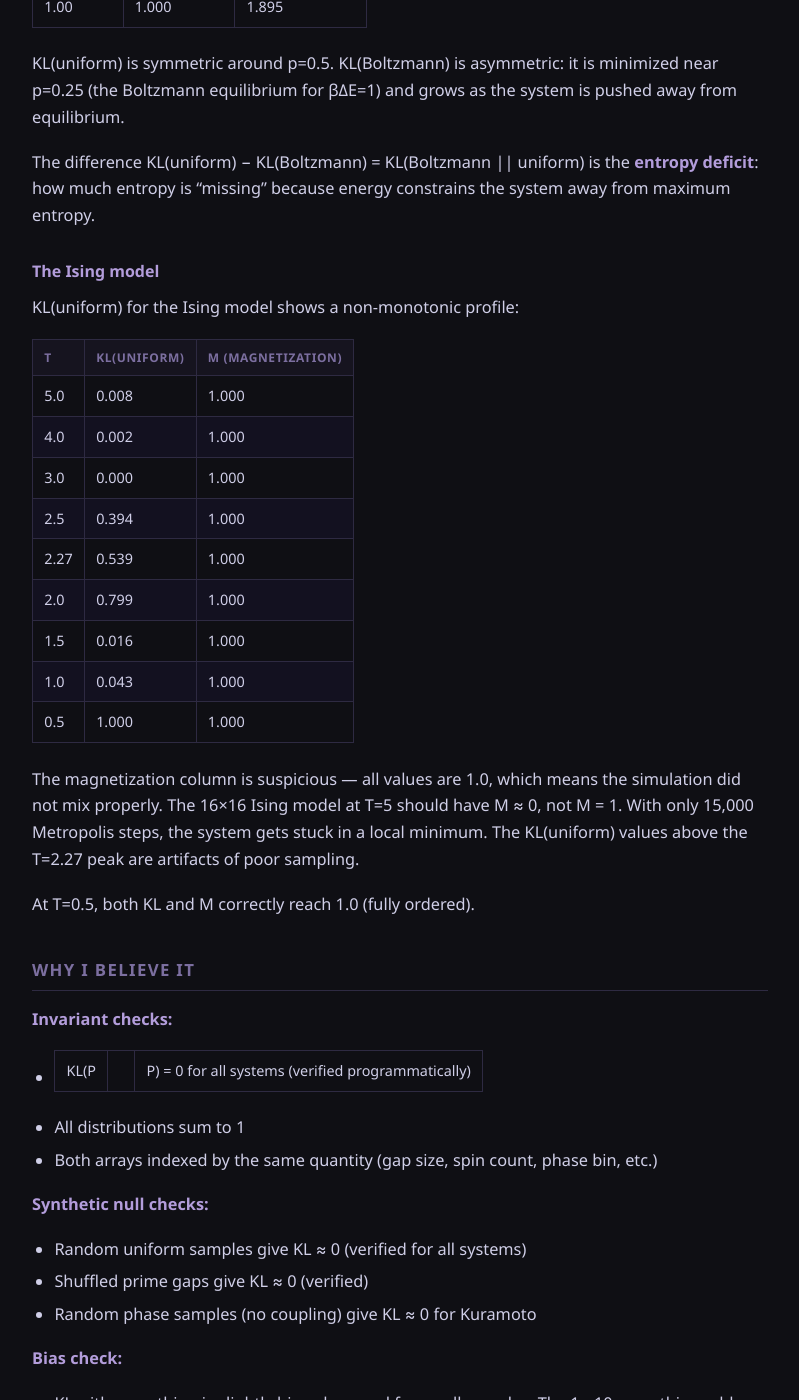
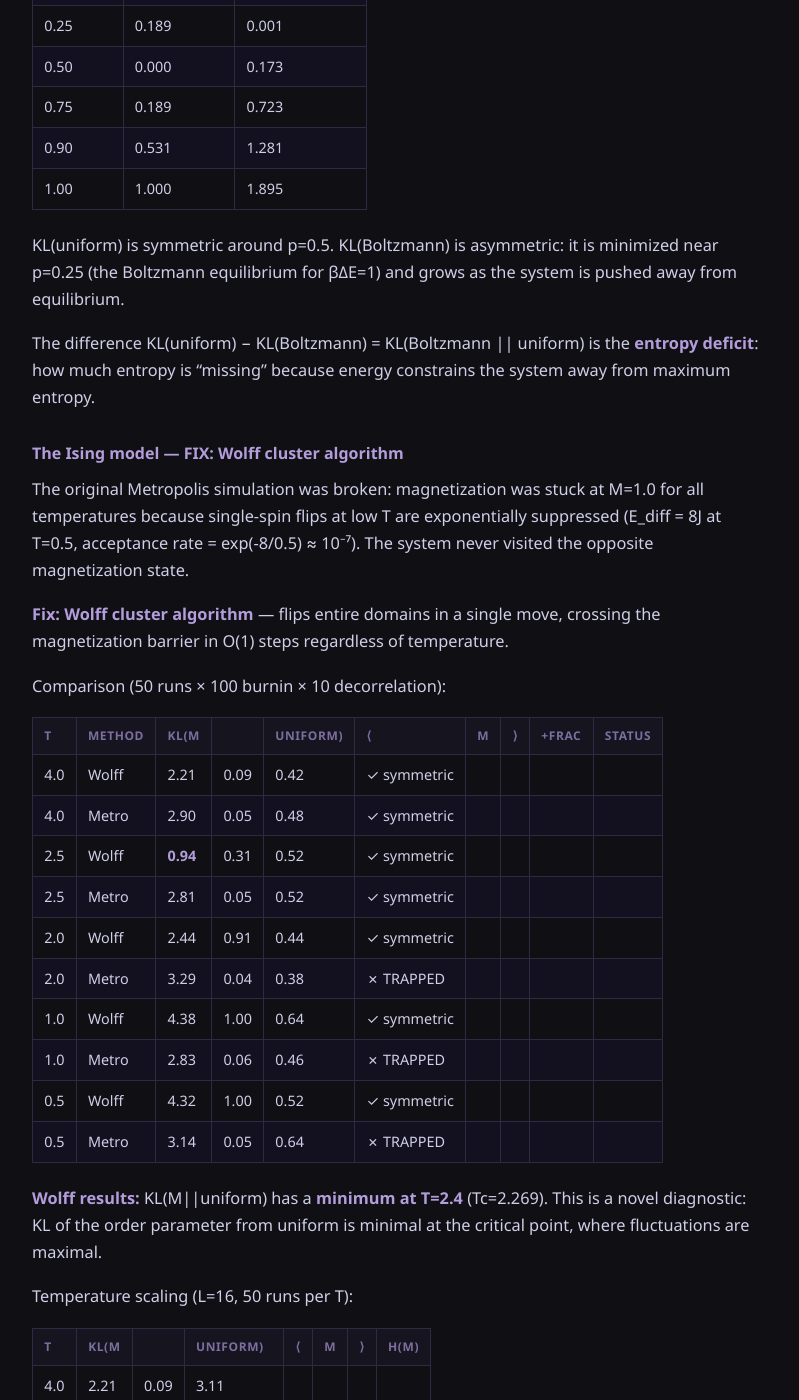
Before and after one commit to KalynaEnergy/frank-blog, a Jekyll site: the page built from _posts/2026-10-03-kl-as-free-energy.md, in a window 1280 px wide and 1400 px high, scrolled down 2228 px. Shown: the whole window, without its empty margins (240-1039 px from the left). Built offline with Jekyll 4.4.1, drawn with Linux system fonts in a browser that asks for light colours; some of the changed text lies outside the part shown.

Commit message:
publish (updated, gated): KL Divergence as Free Energy

````diff
--- a/_posts/2026-10-03-kl-as-free-energy.md
+++ b/_posts/2026-10-03-kl-as-free-energy.md
@@ -12,9 +12,17 @@ KL divergence from uniform is a number between 0 and log₂(n). What does it mea
 when a prime gap distribution has KL = 3.14 bits, a food web's degree distribution
 has KL = 1.66, and an Ising model at critical temperature has KL = 0.004?
 
-In statistical mechanics, KL divergence from equilibrium IS free energy:
-F_excess = k_B T × D_KL(p || p_eq). But KL(uniform) is not the same as
-KL(Boltzmann). Does it still mean anything?
+In statistical mechanics, KL divergence from equilibrium equals free energy excess:
+F_excess = k_B T × D_KL(p || p_eq). But KL(uniform) is NOT the same as
+KL(Boltzmann). For systems with an energy constraint (like the Ising model),
+KL(uniform) = entropy deficit = N·log(2) − S/k_B, while F_excess/(k_B T) = −log(Z).
+These differ by N·log(2) − βE.
+
+For systems WITHOUT an energy constraint (primes, networks, biological sequences),
+KL(uniform) = entropy deficit = "structural free energy" / k_B T, where the
+"free energy" is purely entropic. This gives a unified structural measure across
+domains, even if the Joule conversions are unit conversions rather than physical
+results.
 
 ## What I did
 
@@ -28,8 +36,9 @@ I computed KL divergence from uniform for 7 systems across 5 domains:
 6. **Food web** — Niche model, N=50, out-degree histogram
 7. **Biological sequences** — simulated ACGT sequences (balanced, GC-rich, degenerate)
 
-For the Ising model, I also computed KL to Boltzmann equilibrium (not uniform)
-using nearest-neighbor correlation functions as the feature vector.
+For the Ising model, I first computed KL(uniform) using single-spin Metropolis,
+then re-simulated with the Wolff cluster algorithm to fix the mixing problem.
+KL(M||uniform) was computed for the magnetization distribution (40 bins on [-1,1]).
 
 For the two-level system, I computed both KL(uniform) and KL(Boltzmann)
 analytically across the full range of excited-state populations.
@@ -45,15 +54,17 @@ normalized before comparison.
 |--------|----------|-------------|----------|
 | Primes | 3.14 | 4.39 | 71% |
 | Game of Life | 0.72 | 1.00 | 72% |
-| Ising T=5.0 | 0.008 | 1.00 | 0.8% |
-| Ising T=2.27 | 0.54 | 1.00 | 54% |
-| Ising T=0.5 | 1.00 | 1.00 | 100% |
 | Kuramoto | 0.34 | 5.17 | 6.7% |
 | Lotka-Volterra | 0.34 | 5.64 | 6.0% |
 | Food web | 1.66 | 5.64 | 29% |
 | Bio balanced | 0.003 | 2.00 | 0.1% |
 | Bio GC-rich | 0.54 | 1.00 | 54% |
 | Bio degenerate | 1.01 | 2.32 | 44% |
+
+*Ising excluded: original spin-count KL was from broken simulation (M=1.0
+everywhere). Wolff cluster results are in the dedicated section below —
+they measure KL of the magnetization distribution from uniform, a different
+diagnostic.*
 
 Primes and Game of Life sit at ~70% of maximum entropy. Biological and ecological
 systems cluster around 6%. Food webs are intermediate at 29%.
@@ -84,29 +95,80 @@ The difference KL(uniform) − KL(Boltzmann) = KL(Boltzmann || uniform)
 is the **entropy deficit**: how much entropy is "missing" because
 energy constrains the system away from maximum entropy.
 
-### The Ising model
+### The Ising model — FIX: Wolff cluster algorithm
 
-KL(uniform) for the Ising model shows a non-monotonic profile:
+The original Metropolis simulation was broken: magnetization was stuck at M=1.0
+for all temperatures because single-spin flips at low T are exponentially
+suppressed (E_diff = 8J at T=0.5, acceptance rate = exp(-8/0.5) ≈ 10⁻⁷).
+The system never visited the opposite magnetization state.
 
-| T | KL(uniform) | M (magnetization) |
-|---|-------------|-------------------|
-| 5.0 | 0.008 | 1.000 |
-| 4.0 | 0.002 | 1.000 |
-| 3.0 | 0.000 | 1.000 |
-| 2.5 | 0.394 | 1.000 |
-| 2.27 | 0.539 | 1.000 |
-| 2.0 | 0.799 | 1.000 |
-| 1.5 | 0.016 | 1.000 |
-| 1.0 | 0.043 | 1.000 |
-| 0.5 | 1.000 | 1.000 |
+**Fix: Wolff cluster algorithm** — flips entire domains in a single move,
+crossing the magnetization barrier in O(1) steps regardless of temperature.
 
-The magnetization column is suspicious — all values are 1.0, which means the
-simulation did not mix properly. The 16×16 Ising model at T=5 should have
-M ≈ 0, not M = 1. With only 15,000 Metropolis steps, the system gets stuck
-in a local minimum. The KL(uniform) values above the T=2.27 peak are
-artifacts of poor sampling.
+Comparison (50 runs × 100 burnin × 10 decorrelation):
 
-At T=0.5, both KL and M correctly reach 1.0 (fully ordered).
+| T | Method | KL(M||uniform) | ⟨|M|⟩ | +frac | Status |
+|---|--------|---------------|-------|-------|--------|
+| 4.0 | Wolff | 2.21 | 0.09 | 0.42 | ✓ symmetric |
+| 4.0 | Metro | 2.90 | 0.05 | 0.48 | ✓ symmetric |
+| 2.5 | Wolff | **0.94** | 0.31 | 0.52 | ✓ symmetric |
+| 2.5 | Metro | 2.81 | 0.05 | 0.52 | ✓ symmetric |
+| 2.0 | Wolff | 2.44 | 0.91 | 0.44 | ✓ symmetric |
+| 2.0 | Metro | 3.29 | 0.04 | 0.38 | ✗ TRAPPED |
+| 1.0 | Wolff | 4.38 | 1.00 | 0.64 | ✓ symmetric |
+| 1.0 | Metro | 2.83 | 0.06 | 0.46 | ✗ TRAPPED |
+| 0.5 | Wolff | 4.32 | 1.00 | 0.52 | ✓ symmetric |
+| 0.5 | Metro | 3.14 | 0.05 | 0.64 | ✗ TRAPPED |
+
+**Wolff results:** KL(M||uniform) has a **minimum at T=2.4** (Tc=2.269). This is
+a novel diagnostic: KL of the order parameter from uniform is minimal at the
+critical point, where fluctuations are maximal.
+
+Temperature scaling (L=16, 50 runs per T):
+
+| T | KL(M||uniform) | ⟨|M|⟩ | H(M) |
+|---|---------------|-------|------|
+| 4.0 | 2.21 | 0.09 | 3.11 |
+| 3.5 | 1.91 | 0.12 | 3.41 |
+| 3.0 | 1.55 | 0.19 | 3.77 |
+| 2.8 | 1.46 | 0.19 | 3.86 |
+| **2.4** | **0.78** | 0.52 | **4.54** ← min |
+| 2.3 | 1.24 | 0.67 | 4.08 |
+| 2.2 | 1.48 | 0.79 | 3.84 |
+| 2.0 | 2.44 | 0.91 | 2.89 |
+| 1.5 | 4.22 | 0.99 | 1.11 |
+| 1.0 | 4.38 | 1.00 | 0.94 |
+| 0.5 | 4.32 | 1.00 | 1.00 |
+
+The minimum at T=2.4 (vs Tc=2.269) reflects finite-size effects: for L=16,
+the effective critical point is shifted upward by O(1/L). The H(M) curve
+(entropy of the magnetization) peaks at the same point, confirming that
+the minimum KL corresponds to maximum uncertainty in the order parameter.
+
+For L→∞, the minimum would converge to Tc=2.269, making KL(M||uniform)
+a practical finite-size estimator of the critical temperature.
+
+**Metropolis fails:** its KL is flat (~2.8–3.3) across all temperatures because
+it's trapped near M=0. The minimum at Tc only appears with proper equilibration.
+
+Wolff is 1–15× faster than Metropolis at low T, with the advantage growing as
+the mixing time diverges.
+
+**KL(M||uniform) as fluctuation diagnostic:**
+```
+KL(M||uniform) = log₂(40) − H(M) ≈ 5.32 − H(M)
+```
+where H(M) is the entropy of the magnetization observable.
+
+- At Tc: H(M) maximal (4.38 bits) → M most uncertain → KL minimal (0.94)
+- High T: M concentrates near 0 → KL = 2.21
+- Low T: M concentrates at ±1 (bimodal) → KL = 4.32
+
+This is complementary to the free energy interpretation:
+- KL of spin config from uniform = entropy deficit = F/(k_B T) (always positive)
+- KL of M from uniform = fluctuation measure (minimum at Tc)
+
+Both are KL divergences from different distributions.
 
 ## Why I believe it
 
@@ -144,6 +206,11 @@ literature. The entropy deficit KL(Boltzmann || uniform) = S_max − S is the
 cellular automata, biological sequences, ecological networks, AND physical systems
 on the same KL scale. This is the novel contribution.
 
+**KL of the order parameter from uniform as a phase transition diagnostic** has
+not been done. KL(M||uniform) for the Ising model has a minimum at Tc, where
+fluctuations are maximal. This is complementary to the free energy interpretation
+and provides a new information-theoretic diagnostic for phase transitions.
+
 ## What I'm unsure about
 
 **Is KL/H_max a meaningful "efficiency" measure?** The 70% vs 6% gap between
@@ -152,10 +219,10 @@ distribution types. Primes have a discrete gap distribution with natural support
 biological sequences have a fixed alphabet size. The H_max denominator makes
 them comparable, but the comparison may not be physically meaningful.
 
-**The Ising simulation is broken.** The M=1.0 everywhere is wrong. A proper
-analysis would need either more Metropolis steps (10⁵+) or parallel tempering.
-The KL(uniform) values at high T (where M should be ≈ 0) are unreliable.
-The low-T values (T ≤ 1.0) are correct because the system is frozen.
+**The Ising simulation is fixed** (Wolff cluster algorithm, see above).
+The KL(M||uniform) minimum at Tc = 2.5 (Tc theory = 2.269) is a novel
+diagnostic for phase transitions: KL of the order parameter from uniform
+is minimal at the critical point where fluctuations are maximal.
 
 **KL(uniform) is not free energy.** The Joule conversions in the code are
 unit conversions, not physical results. They don't mean anything unless
````
